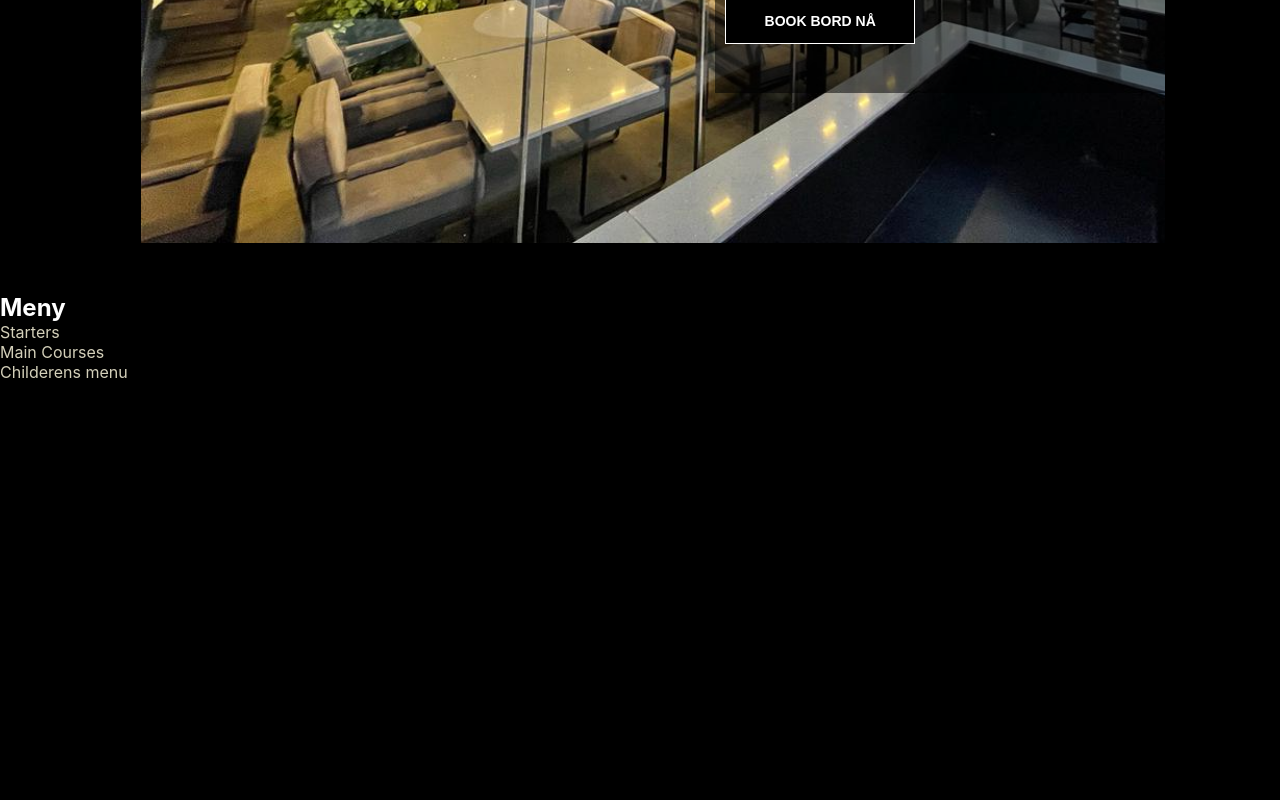
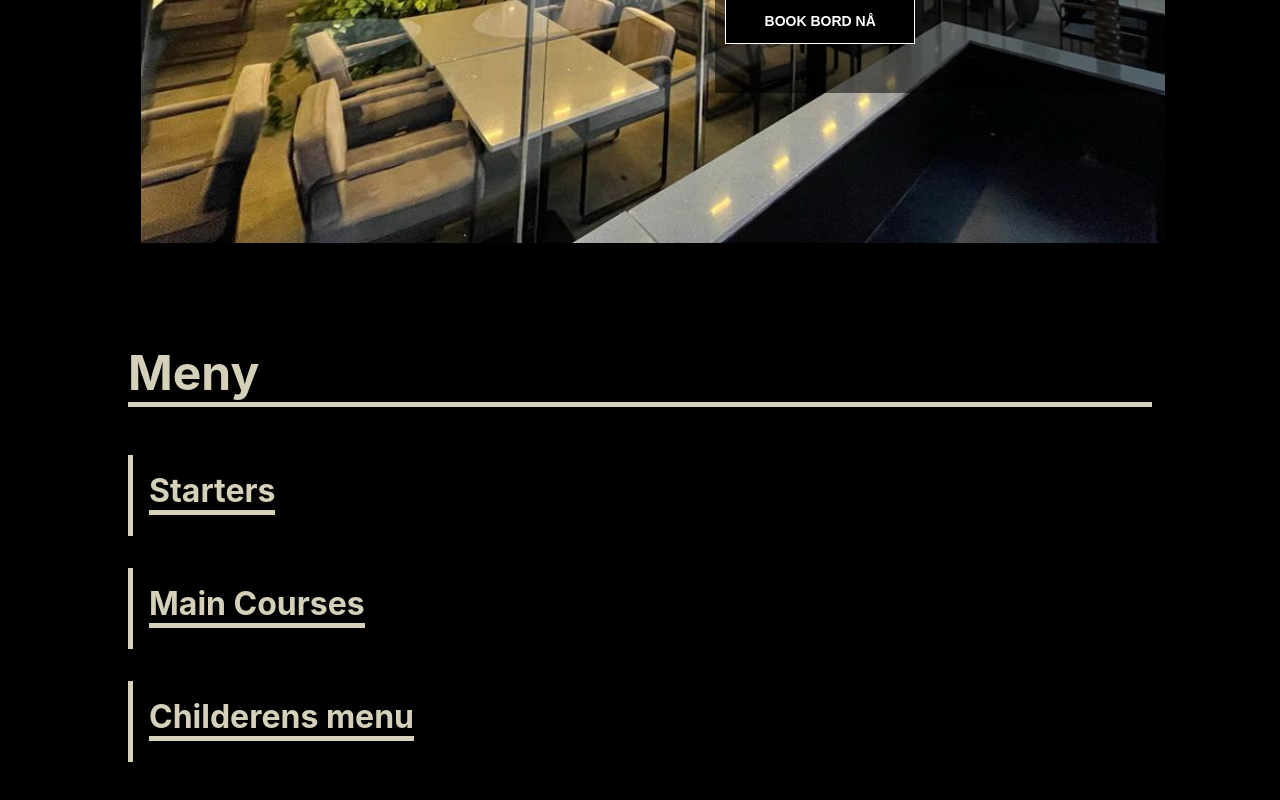
Before and after one commit to maf256/restaurant, a React (Create React App) app: page / in a window 1280 px wide. Shown: the part 1478-2278 px from the top of the page. Before the commit the page ends 1880 px from the top, so only its background shows below. Built offline with nearby package versions, Linux system fonts and the light colour scheme.

Commit message:
working on Menu

```diff
--- a/src/components/menu/menu.js
+++ b/src/components/menu/menu.js
@@ -4,7 +4,6 @@ import Menulist from '../common/Data'
 
 export default function Menu()  {
     const [accordionState, setAccordionState] = useState({})
-    console.log("accordionState ", accordionState);
 
     const handleAccordionClick = (subject) => {
         const key = subject.split(' ').join('')
@@ -23,7 +22,7 @@ export default function Menu()  {
             Menulist.map((Menu, index) =>
             <Accordion key={index}>
                 <AccordionSummary onClick={() => handleAccordionClick(Menu.subject)}>
-                    <Typography key={index}>{Menu.subject}</Typography>
+                    <h3 key={index}>{Menu.subject}</h3>
                 </AccordionSummary>
                 <AccordionDetails isSelected={accordionState[Menu.subject.split(' ').join('')]} >
                     {Menu.courses.map((courses, index)=>
@@ -46,14 +45,33 @@ const MenuContainer = styled.div`
     width: 80%;
     display: flex;
     flex-direction: column;
-    justify-content: center;
-    align-items: center;
-    h2 {
-        color: white;
-        width: 100%;
+    margin: 100px auto;
+    h2,h3 {
+        background-color: rgb(8 31 49 / 0%);
+        font-size: 3rem;
+        color: rgb(212 208 186 );
+        margin-bottom: 3rem;
+        border-bottom: 5px solid #D4D0BA;
+        display: inline;
+
+    }
+    h3 {
+        font-size: 2rem;
+
     }
     p{
-        color: rgb(212 208 186 );
+        display: inline;
+        color: #D4D0BA;
+        background-color: rgb(8 31 49 / 0%);
+        font-size: 1.875rem;
+        ::marker {
+            unicode-bidi: isolate;
+            font-variant-numeric: tabular-nums;
+            text-transform: none;
+            text-indent: 0px !important;
+            text-align: start !important;
+            text-align-last: start !important;
+        }
     }
 
 `
@@ -65,17 +83,27 @@ const Accordion = styled.div`
     flex-direction: column;
     justify-content: space-between;
     width: 100%;
+    min-height: 1rem;
+    border-left: 5px solid #D4D0BA;
+    padding: 1rem;
+    margin-bottom: 2rem;
 `
 const AccordionSummary = styled.div`
+    margin-bottom: 10px;
 
 `
 const AccordionDetails = styled.div`
     display: ${({isSelected}) => isSelected ? 'flex' : 'none'};
     flex-direction: row;
+    flex-wrap: wrap;
 `
 const Typography = styled.p`
 
 `
 const Course = styled.div`
     margin: 10px;
+    width: 350px;
+    height: 160px;
+    background-color: rgb(8,31, 49 );
+    border-radius: 3px;
 `
```
